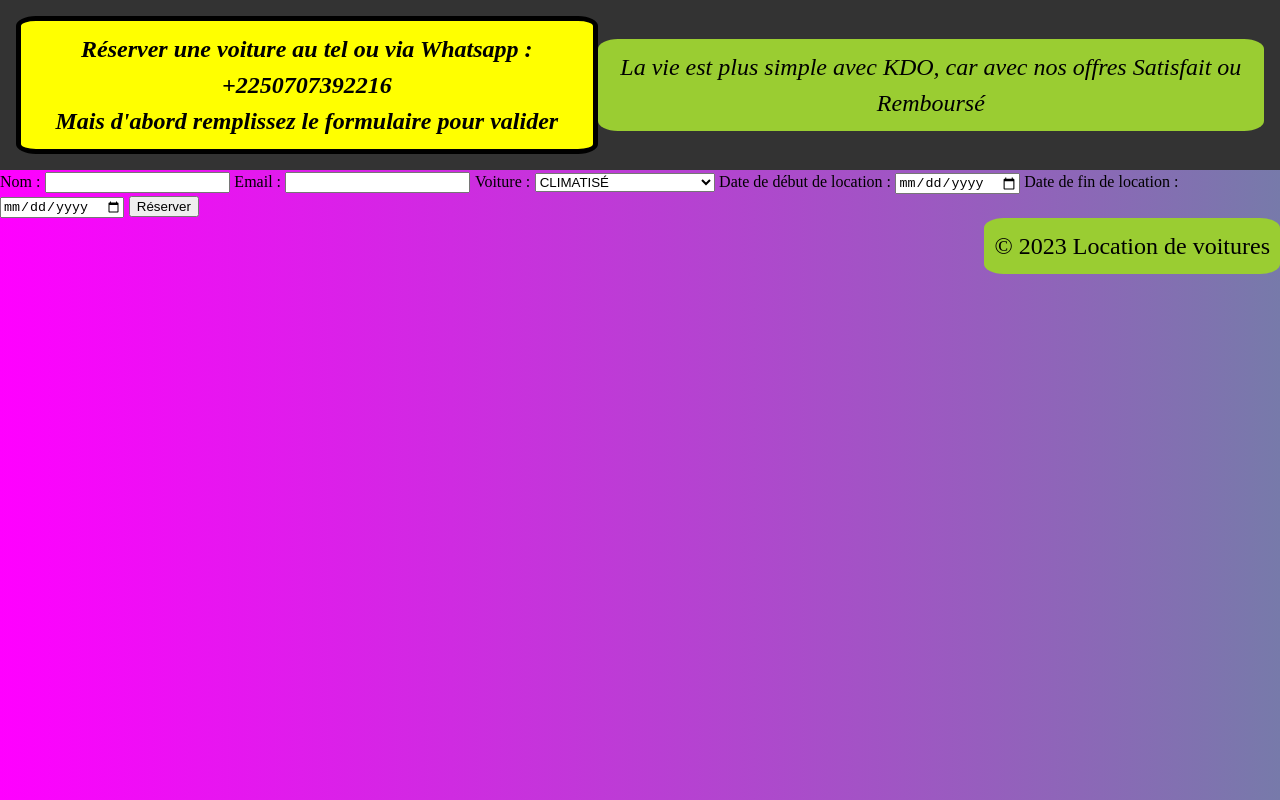
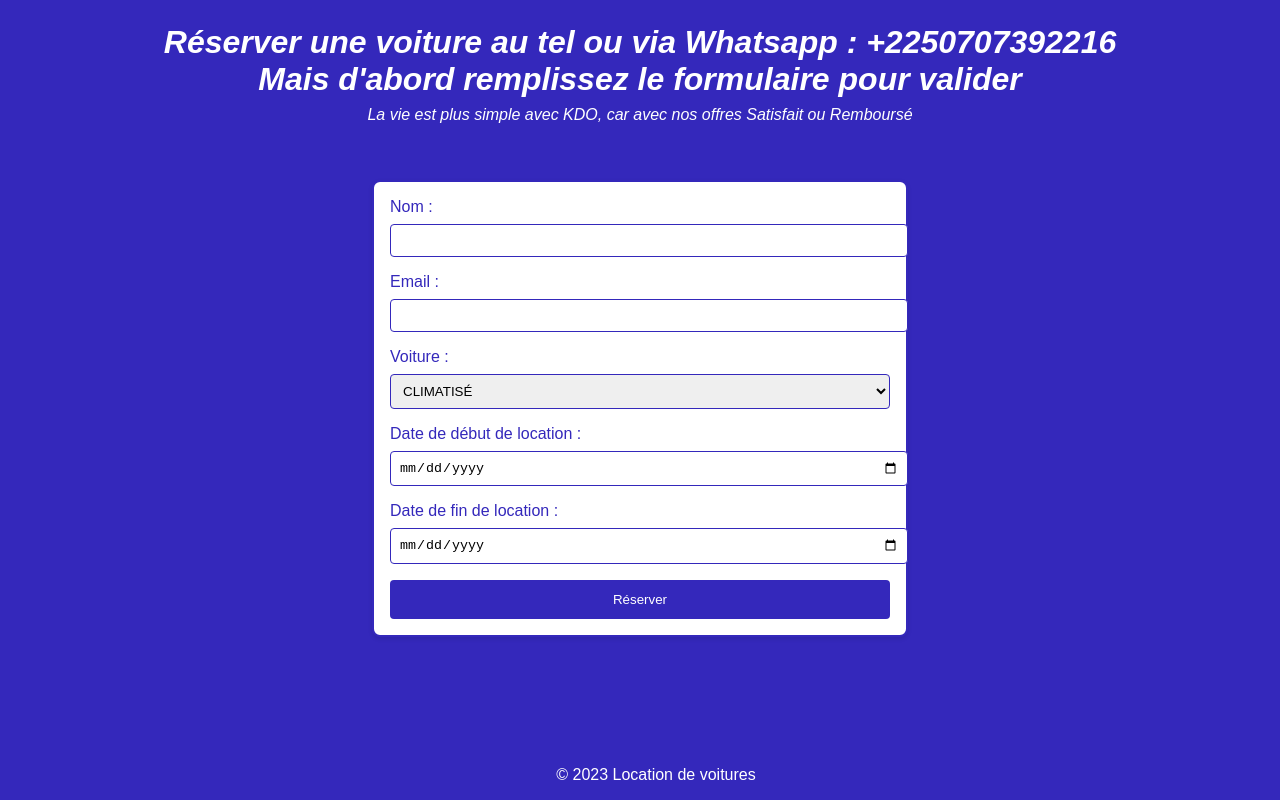
Before and after one commit to tripaconnisme-ci/kdo.ci, a plain HTML site: page Reserve.html in a window 1280 px wide. Drawn offline with Linux system fonts and the light colour scheme; a script that the page names is missing.

Commit message:
Add files via upload

```diff
--- a/Location1.css
+++ b/Location1.css
@@ -164,13 +164,6 @@ border-radius: 20px / 10px;
 
 }
 
-body{
-    margin:0;
-    background:#f2f2f2;
-    background: #999444;  /* fallback for old browsers */
-    background: -webkit-linear-gradient(to right, #333888, #EEE111);  /* Chrome 10-25, Safari 5.1-6 */
-    background: linear-gradient(to right, #AAA333, #777AAA); /* W3C, IE 10+/ Edge, Firefox 16+, Chrome 26+, Opera 12+, Safari 7+ */font-size:1em
-    }*
 label {
     cursor: default;
     font-family: Areil Black;
@@ -232,3 +225,57 @@ button a :hover {
             border: 1px solid yellow;
             text-decoration: none;
         }
+
+:root {
+  --primary-color: #3498db; /* Couleur principale */
+}
+
+body {
+  font-family: Arial, sans-serif;
+  background-color: var(--primary-color);
+  color: #fff;
+  margin: 0;
+  padding: 0;
+}
+
+header {
+  background-color: var(--primary-color);
+  padding: 1rem;
+  text-align: center;
+}
+
+header h1 {
+  margin: 0;
+  color: #fff;
+}
+
+nav {
+  margin: 1rem 0;
+  text-align: center;
+}
+
+nav a {
+  color: #fff;
+  margin: 0 1rem;
+  text-decoration: none;
+}
+
+main {
+  padding: 2rem;
+}
+
+.card {
+  background-color: #fff;
+  border: 2px solid var(--primary-color);
+  border-radius: 8px;
+  padding: 1rem;
+  margin: 1rem 0;
+  box-shadow: 0 2px 4px rgba(0,0,0,0.1);
+}
+
+footer {
+  background-color: var(--primary-color);
+  color: #fff;
+  text-align: center;
+  padding: 1rem;
+}
--- a/Reserve.css
+++ b/Reserve.css
@@ -1,61 +1,78 @@
+:root {
+  --primary-color: #3428bb; /* Définir la couleur unique */
+}
+
 body {
-  font-family: sans-serif;
-  line-height: 1.5;
+  font-family: Arial, sans-serif;
+  background-color: var(--primary-color);
+  color: #fff;
+  margin: 0;
+  padding: 0;
 }
 
 header {
-  background-color: #333;
+  background-color: var(--primary-color);
+  padding: 1rem;
+  text-align: center;
   color: #fff;
-  display: flex;
-  justify-content: space-between;
-   padding: 1rem;
 }
 
-ul marker {
-  display: flex;
-  list-style: none;
-  font-family:Georgia;
-
+header h1, header p {
+  margin: 0.5rem 0;
 }
 
-h1 {
-margin: auto;
-text-align: center;
-border: 5px solid;
-color:black;
-font-family:Ariel Black;
-font-size:x-large;
-min-width: 250px;
-background-color:yellow;
-padding: 10px;
-border-radius: 20px / 10px;
-}
-
-body{
-  margin:0;
-  background:#FF0000;
-  background: #999444;  /* fallback for old browsers */
-  background: -webkit-linear-gradient(to right, #FFFF00, #EEE111);
-  background: linear-gradient(to right, #FF00FF, #777AAA); font-size:1em
+form {
+  background-color: #fff;
+  border: 2px solid var(--primary-color);
+  border-radius: 8px;
+  padding: 1rem;
+  margin: 2rem auto;
+  width: 90%;
+  max-width: 500px;
+  box-shadow: 0 2px 4px rgba(0,0,0,0.1);
+  color: var(--primary-color);
 }
 
 label {
-margin: auto;
-padding: 0px;
-font-family: Ariel Black;
-
+  display: block;
+  margin-bottom: 0.5rem;
 }
 
-p {
-margin: auto;
-text-align: center;
-border: 0px solid;
-color:black;
-font-family:Ariel Black;
-font-size:x-large;
-min-width: 250px;
-background-color:yellowgreen;
-padding: 10px;
-border-radius: 20px / 10px;
-float: right;
+input[type="text"],
+input[type="email"],
+input[type="date"],
+select {
+  width: 100%;
+  padding: 0.5rem;
+  margin-bottom: 1rem;
+  border: 1px solid var(--primary-color);
+  border-radius: 4px;
 }
+
+button[type="submit"] {
+  background-color: var(--primary-color);
+  color: #fff;
+  border: none;
+  padding: 0.75rem;
+  border-radius: 4px;
+  cursor: pointer;
+  width: 100%;
+}
+
+button[type="submit"]:hover {
+  background-color: reddarken(var(--primary-color), 10%);
+}
+
+footer {
+  background-color: var(--primary-color);
+  color: #fff;
+  text-align: center;
+  padding: 1rem;
+  position: fixed;
+  bottom: 0;
+  width: 100%;
+}
+
+footer p {
+  margin: 0;
+}
```
Also changed, not shown: Ensavoir.html (+5 -5 lines), LocationV.html (+5 -4 lines), Noveauté.html (+15 -1 lines), index.html (+3 -4 lines), Marius Fidele Konan.jpg (added), Nathan Kouabenan.jpg (added).
